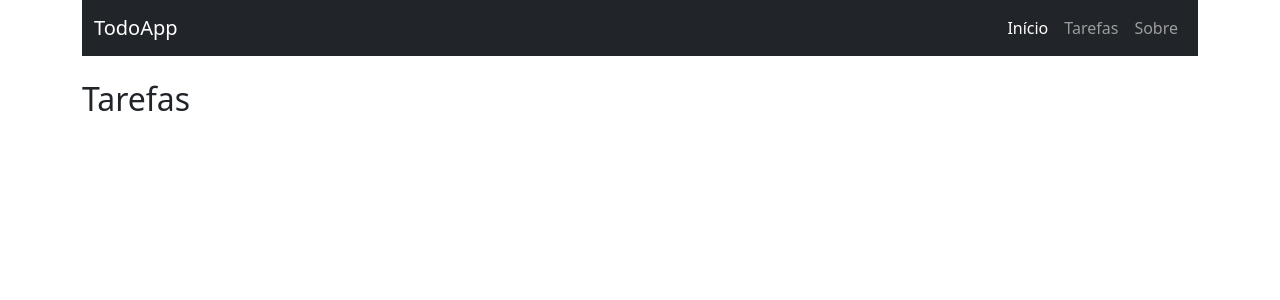
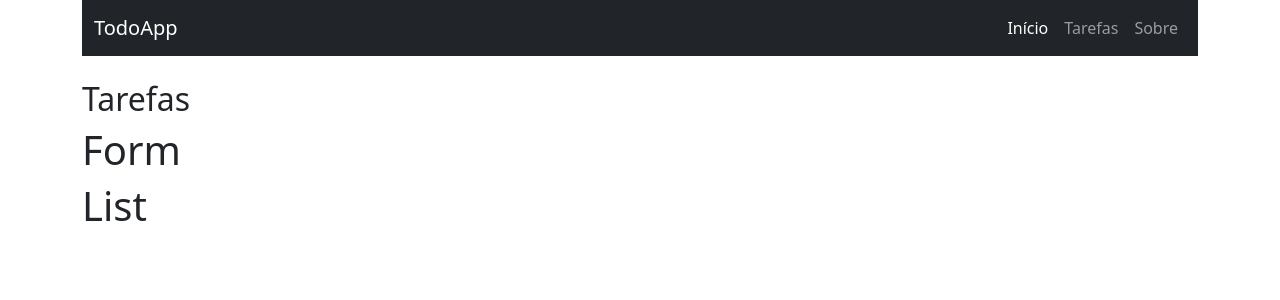
Before and after one commit to juancoutinhoflooxmongagua/Frontend-Todo, a React app: page /#/todos in a window 1280 px wide. Shown: the top 300 px of the page. Built offline with nearby package versions, Linux system fonts and the light colour scheme.

Commit message:
feat: add form and add list

```diff
--- a/src/about/about.jsx
+++ b/src/about/about.jsx
@@ -3,5 +3,6 @@ import PageHeader from "../template/pageHeader";
 export default props => (
     <div>
         <PageHeader name='Sobre'/>
+        <p>Lorem ipsum dolor sit amet. conseqtuor asdicep adilian</p>
     </div>
  )
--- /dev/null
+++ b/src/todo/TodoForm.jsx
@@ -0,0 +1,9 @@
+import React from 'react'
+
+const TodoForm = props => (
+    <div>
+        <h1>Form</h1>
+    </div>
+)
+
+export default TodoForm
--- /dev/null
+++ b/src/todo/TodoList.jsx
@@ -0,0 +1,9 @@
+import React from 'react'
+
+const TodoList = props => (
+    <div>
+        <h1>List</h1>
+    </div>
+)
+
+export default TodoList
--- a/src/todo/todo.jsx
+++ b/src/todo/todo.jsx
@@ -1,10 +1,14 @@
 import React, {Component} from "react";
 import PageHeader from "../template/pageHeader";
+import TodoForm from './TodoForm'
+import TodoList from './TodoList'
 export default class Todo extends Component {
     render() {
         return (
             <div>
                <PageHeader name='Tarefas'/>
+               <TodoForm />
+               <TodoList />
             </div>
         )
     }
```
